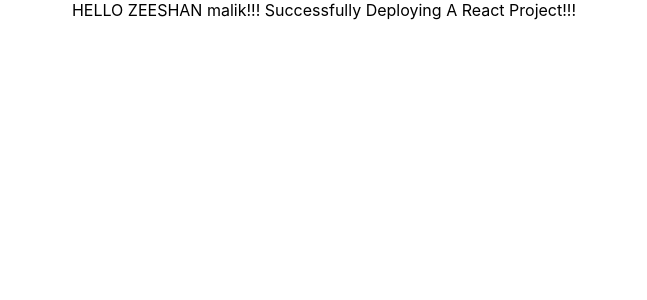
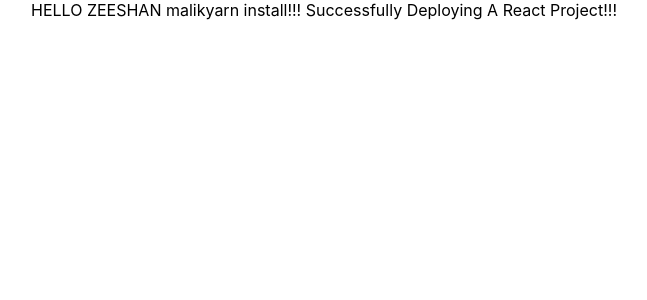
Before and after one commit to zeeshan526/project01, a React (Create React App) app: page / in a window 1280 px wide. Shown: the top 300 px of the page, without its empty margins (316-963 px from the left). Built offline with nearby package versions, Linux system fonts and the light colour scheme.

Commit message:
Update App.js

```diff
--- a/src/App.js
+++ b/src/App.js
@@ -5,7 +5,7 @@
 function App() {
   return (
     <div className="App">
-HELLO ZEESHAN malik!!!
+HELLO ZEESHAN malikyarn install!!!
 Successfully Deploying A React Project!!!
     </div>
   );
```
